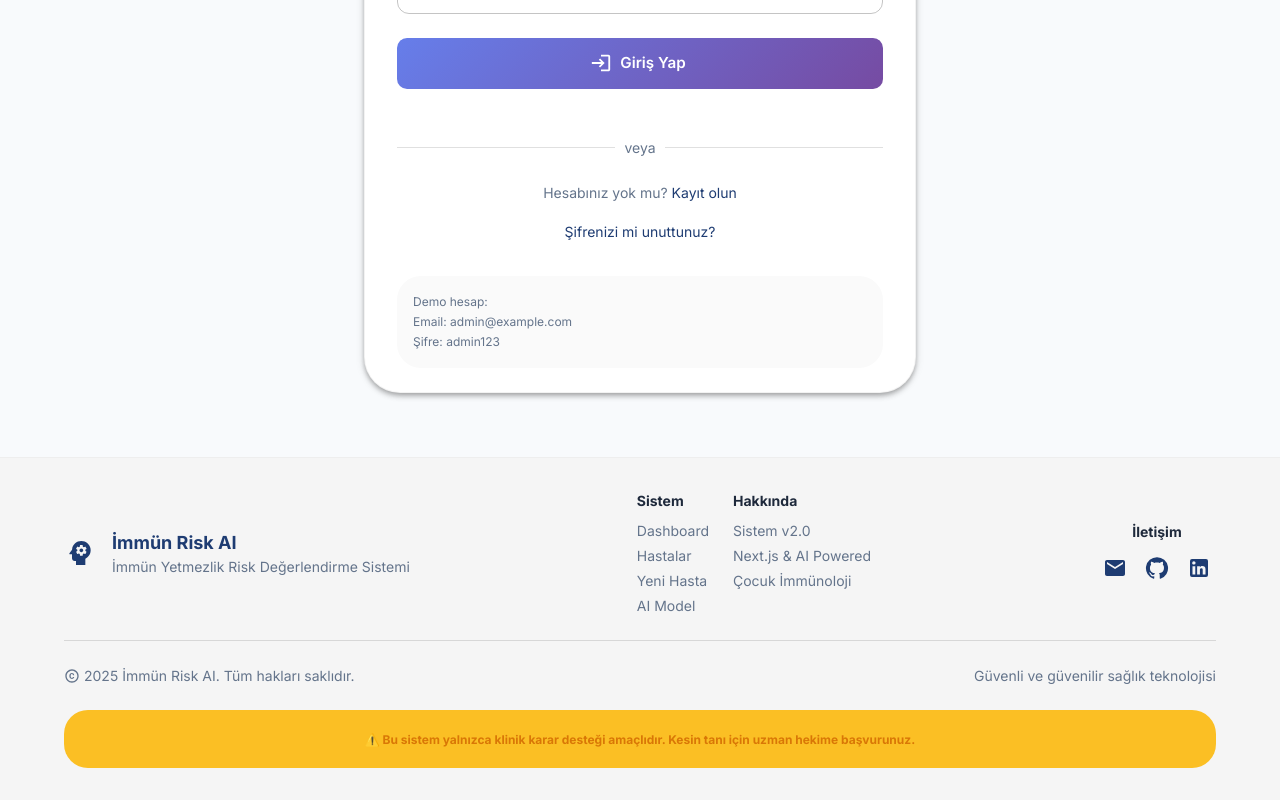
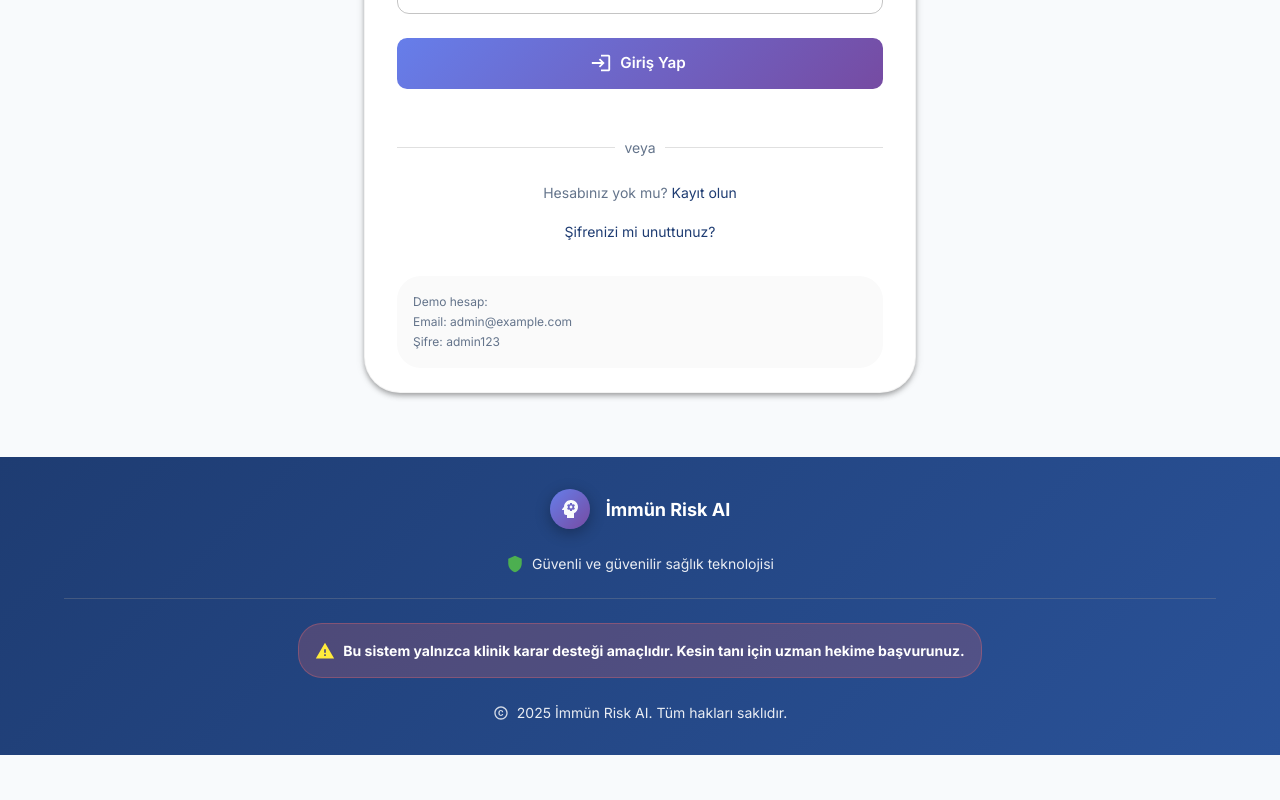
Before and after one commit to bbabur/immune-risk-next, a Next.js app: page /login in a window 1280 px wide. Shown: the part 469-1269 px from the top of the page. After the commit the page ends 1224 px from the top, so only its background shows below. Built offline with nearby package versions, Linux system fonts and the light colour scheme.

Commit message:
Update Footer.tsx

```diff
--- a/app/components/Footer.tsx
+++ b/app/components/Footer.tsx
@@ -4,17 +4,15 @@ import {
   Box,
   Container,
   Typography,
-  Link,
   Stack,
   Divider,
-  IconButton
+  Avatar
 } from '@mui/material';
 import {
   Psychology,
-  Email,
-  GitHub,
-  LinkedIn,
-  Copyright
+  Copyright,
+  Warning,
+  Shield
 } from '@mui/icons-material';
 
 export default function Footer() {
@@ -25,129 +23,58 @@ export default function Footer() {
       component="footer"
       sx={{
         mt: 'auto',
-        bgcolor: 'grey.100',
-        borderTop: '1px solid',
-        borderColor: 'grey.200',
+        background: 'linear-gradient(135deg, #1e3c72 0%, #2a5298 100%)',
+        color: 'white',
         py: 4
       }}
     >
       <Container maxWidth="lg">
-        <Stack spacing={3}>
-          {/* Ana footer içerik */}
-          <Box sx={{
-            display: 'flex',
-            flexDirection: { xs: 'column', md: 'row' },
-            justifyContent: 'space-between',
-            alignItems: 'center',
-            gap: 3
-          }}>
-            {/* Logo ve açıklama */}
-            <Box sx={{ display: 'flex', alignItems: 'center', gap: 2 }}>
-              <Psychology sx={{ fontSize: 32, color: 'primary.main' }} />
-              <Box>
-                <Typography variant="h6" color="primary" sx={{ fontWeight: 'bold' }}>
-                  İmmün Risk AI
-                </Typography>
-                <Typography variant="body2" color="text.secondary">
-                  İmmün Yetmezlik Risk Değerlendirme Sistemi
-                </Typography>
-              </Box>
-            </Box>
-
-            {/* Bağlantılar */}
-            <Box sx={{
-              display: 'flex',
-              flexDirection: { xs: 'column', sm: 'row' },
-              gap: 3,
-              textAlign: { xs: 'center', sm: 'left' }
+        <Stack spacing={3} alignItems="center" textAlign="center">
+          {/* Logo ve başlık */}
+          <Box sx={{ display: 'flex', alignItems: 'center', gap: 2 }}>
+            <Avatar sx={{
+              width: 40,
+              height: 40,
+              background: 'linear-gradient(135deg, #667eea 0%, #764ba2 100%)',
+              boxShadow: '0 4px 15px rgba(0,0,0,0.3)'
             }}>
-              <Box>
-                <Typography variant="subtitle2" color="text.primary" sx={{ mb: 1, fontWeight: 'bold' }}>
-                  Sistem
-                </Typography>
-                <Stack spacing={0.5}>
-                  <Link href="/" color="text.secondary" underline="hover" variant="body2">
-                    Dashboard
-                  </Link>
-                  <Link href="/patients" color="text.secondary" underline="hover" variant="body2">
-                    Hastalar
-                  </Link>
-                  <Link href="/patients/register" color="text.secondary" underline="hover" variant="body2">
-                    Yeni Hasta
-                  </Link>
-                  <Link href="/model-info" color="text.secondary" underline="hover" variant="body2">
-                    AI Model
-                  </Link>
-                </Stack>
-              </Box>
-
-              <Box>
-                <Typography variant="subtitle2" color="text.primary" sx={{ mb: 1, fontWeight: 'bold' }}>
-                  Hakkında
-                </Typography>
-                <Stack spacing={0.5}>
-                  <Typography variant="body2" color="text.secondary">
-                    Sistem v2.0
-                  </Typography>
-                  <Typography variant="body2" color="text.secondary">
-                    Next.js & AI Powered
-                  </Typography>
-                  <Typography variant="body2" color="text.secondary">
-                    Çocuk İmmünoloji
-                  </Typography>
-                </Stack>
-              </Box>
-            </Box>
-
-            {/* İletişim */}
-            <Box sx={{ textAlign: 'center' }}>
-              <Typography variant="subtitle2" color="text.primary" sx={{ mb: 1, fontWeight: 'bold' }}>
-                İletişim
-              </Typography>
-              <Stack direction="row" spacing={1} justifyContent="center">
-                <IconButton size="small" color="primary">
-                  <Email />
-                </IconButton>
-                <IconButton size="small" color="primary">
-                  <GitHub />
-                </IconButton>
-                <IconButton size="small" color="primary">
-                  <LinkedIn />
-                </IconButton>
-              </Stack>
-            </Box>
+              <Psychology sx={{ fontSize: 24 }} />
+            </Avatar>
+            <Typography variant="h6" sx={{ fontWeight: 'bold' }}>
+              İmmün Risk AI
+            </Typography>
           </Box>
 
-          <Divider />
-
-          {/* Alt kısım - Copyright */}
-          <Box sx={{
-            display: 'flex',
-            flexDirection: { xs: 'column', sm: 'row' },
-            justifyContent: 'space-between',
-            alignItems: 'center',
-            gap: 2,
-            textAlign: { xs: 'center', sm: 'left' }
-          }}>
-            <Typography variant="body2" color="text.secondary" sx={{ display: 'flex', alignItems: 'center', gap: 0.5 }}>
-              <Copyright sx={{ fontSize: 16 }} />
-              {currentYear} İmmün Risk AI. Tüm hakları saklıdır.
-            </Typography>
-
-            <Typography variant="body2" color="text.secondary">
+          {/* Güvenlik mesajı */}
+          <Box sx={{ display: 'flex', alignItems: 'center', gap: 1 }}>
+            <Shield sx={{ fontSize: 18, color: '#4caf50' }} />
+            <Typography variant="body2" sx={{ opacity: 0.9 }}>
               Güvenli ve güvenilir sağlık teknolojisi
             </Typography>
           </Box>
 
-          {/* Uyarı notu */}
+          <Divider sx={{ width: '100%', bgcolor: 'rgba(255,255,255,0.2)' }} />
+
+          {/* Uyarı */}
           <Box sx={{
-            bgcolor: 'warning.light',
+            bgcolor: 'rgba(255,107,107,0.2)',
             p: 2,
             borderRadius: 2,
-            textAlign: 'center'
+            border: '1px solid rgba(255,107,107,0.3)'
           }}>
-            <Typography variant="caption" color="warning.dark" sx={{ fontWeight: 'bold' }}>
-              ⚠️ Bu sistem yalnızca klinik karar desteği amaçlıdır. Kesin tanı için uzman hekime başvurunuz.
+            <Box sx={{ display: 'flex', alignItems: 'center', justifyContent: 'center', gap: 1 }}>
+              <Warning sx={{ fontSize: 20, color: '#ffeb3b' }} />
+              <Typography variant="body2" sx={{ fontWeight: 'bold' }}>
+                Bu sistem yalnızca klinik karar desteği amaçlıdır. Kesin tanı için uzman hekime başvurunuz.
+              </Typography>
+            </Box>
+          </Box>
+
+          {/* Copyright */}
+          <Box sx={{ display: 'flex', alignItems: 'center', gap: 1 }}>
+            <Copyright sx={{ fontSize: 16, opacity: 0.8 }} />
+            <Typography variant="body2" sx={{ opacity: 0.9 }}>
+              {currentYear} İmmün Risk AI. Tüm hakları saklıdır.
             </Typography>
           </Box>
         </Stack>
```
